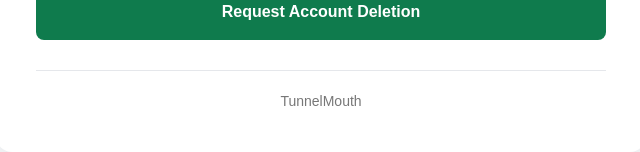
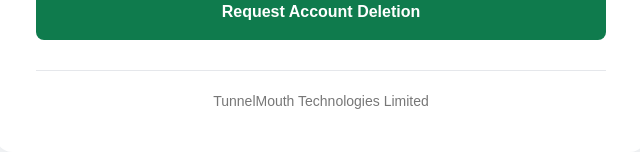
Before and after one commit to ogemessiah/landing, a Next.js app: page /delete-account in a window 1280 px wide. Shown: the part 800-952 px from the top of the page, without its empty margins (319-959 px from the left). Built offline with nearby package versions, Linux system fonts and the light colour scheme.

Commit message:
adjusting

```diff
--- a/src/app/delete-account/page.js
+++ b/src/app/delete-account/page.js
@@ -354,7 +354,7 @@
             color: "#777",
           }}
         >
-          TunnelMouth
+          TunnelMouth Technologies Limited
         </div>
       </div>
     </main>
```
